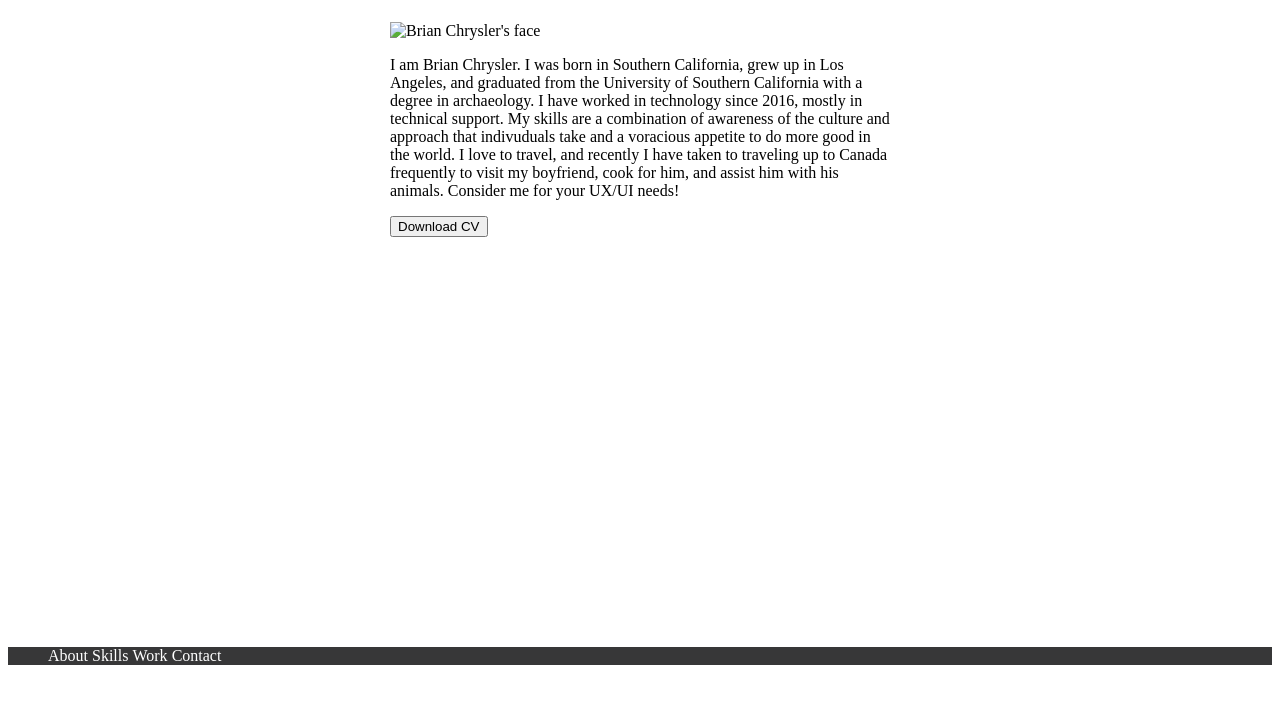
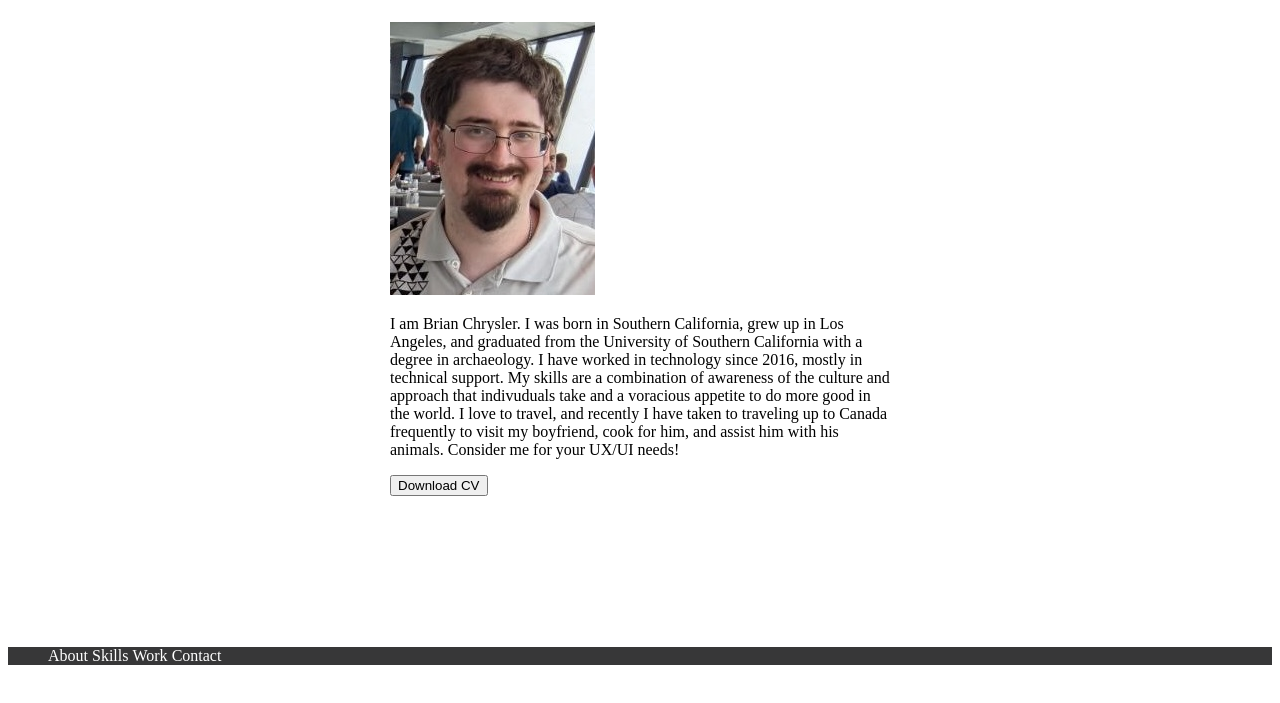
Before and after one commit to bchrysler-fox/UX_UI_HW_17, a plain HTML site: page index.html in a window 1280 px wide. Shown: the part 89-792 px from the top of the page. Drawn offline with Linux system fonts and the light colour scheme; files whose address does not match are found by name.

Commit message:
Update index.html

```diff
--- a/index.html
+++ b/index.html
@@ -23,7 +23,7 @@
 
   <section class="heroImg">
     <div class="content">
-    <img src="../UX:UI Homework 17/images/IMG_5048.jpeg" alt="Brian Chrysler's face"></img>
+    <img src="images/IMG_5048.jpeg" alt="Brian Chrysler's face"></img>
     <p>I am Brian Chrysler. I was born in Southern California, grew up in Los Angeles, and graduated from the University of Southern California with a degree in archaeology. I have worked in technology since 2016, mostly in technical support. My skills are a combination of awareness of the culture and approach that indivuduals take and a voracious appetite to do more good in the world. I love to travel, and recently I have taken to traveling up to Canada frequently to visit my boyfriend, cook for him, and assist him with his animals. Consider me for your UX/UI needs!</p>
     <button>Download CV</button>
 
```
